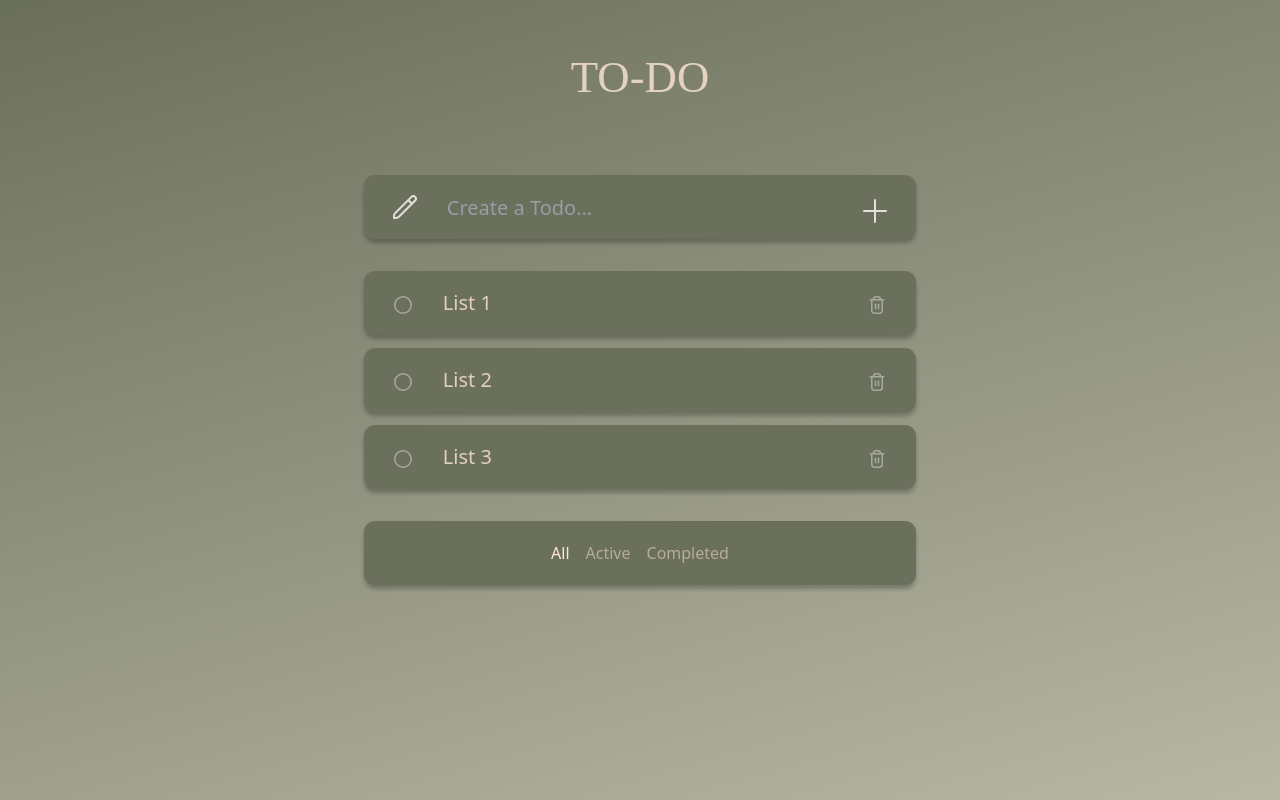
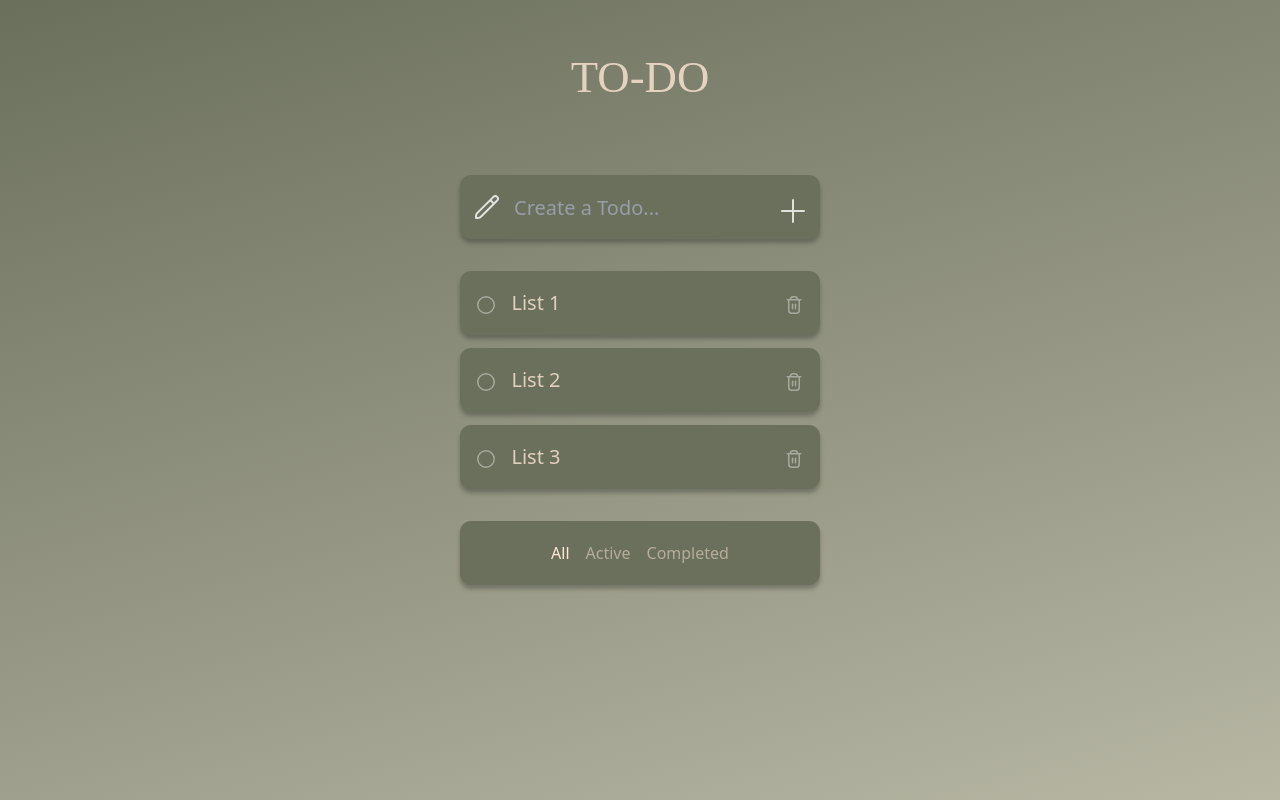
Before and after one commit to gurpreet2188/react-todo, a React (Create React App) app: page / in a window 1280 px wide. Built offline with nearby package versions, Linux system fonts and the light colour scheme; a web font is replaced by a local one.

Commit message:
Adjusted desktop size

```diff
--- a/src/App.js
+++ b/src/App.js
@@ -16,9 +16,11 @@ function App() {
         <div>
 
           { isTabletOrMobile &&
+
             <div className="App p-6">
             <Base />
             </div>
+
           }
 
           {isBigScreen &&
--- a/src/views/common.css
+++ b/src/views/common.css
@@ -150,7 +150,7 @@
 }
 
 .desktop {
-  width: 50vw;
+  width: 35vw;
   margin-left: auto;
   margin-right: auto;
 }
```
